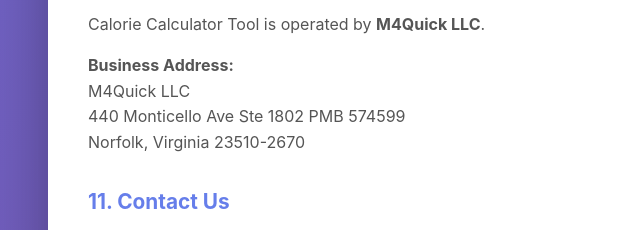
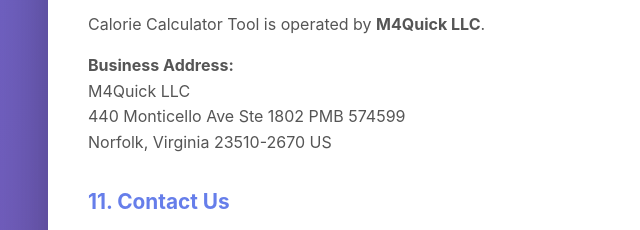
Before and after one commit to m4quick/calorie-calculator-tool, a plain HTML site: page privacy.html in a window 1280 px wide. Shown: the part 1941-2171 px from the top of the page, 192-832 px from the left. Drawn offline with Linux system fonts and the light colour scheme.

Commit message:
Add US to address

```diff
--- a/privacy.html
+++ b/privacy.html
@@ -106,7 +106,7 @@
         <p><strong>Business Address:</strong><br>
         M4Quick LLC<br>
         440 Monticello Ave Ste 1802 PMB 574599<br>
-        Norfolk, Virginia 23510-2670</p>
+        Norfolk, Virginia 23510-2670 US</p>
 
         <h2>11. Contact Us</h2>
         <p>If you have questions about this privacy policy, please contact us through our <a href="contact.html">Contact Page</a>.</p>
```
